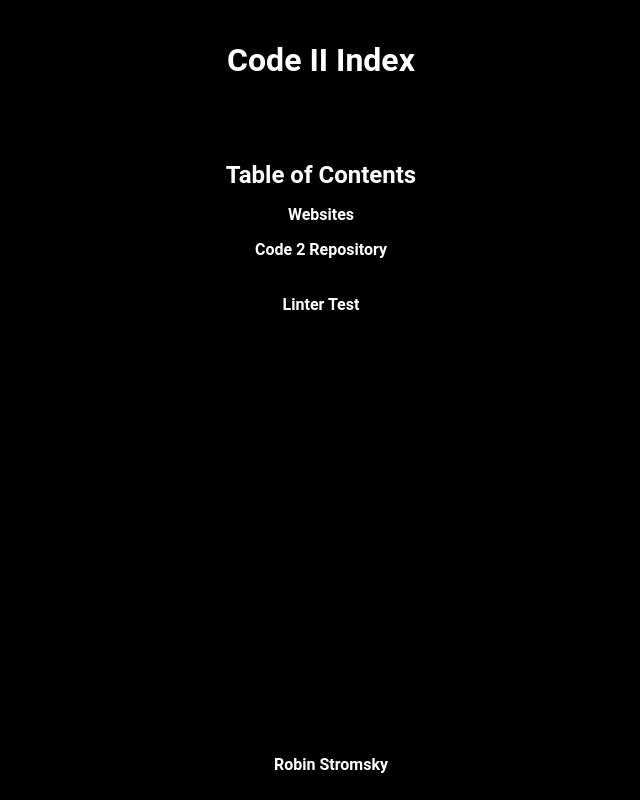
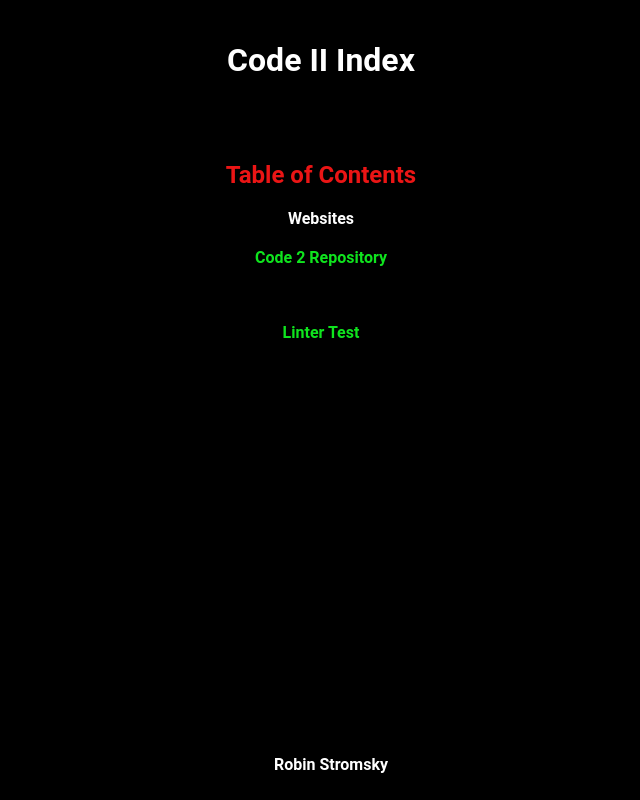
Before and after one commit to rbnsky/code2, a website: page index.html in a window 1280 px wide. Shown: the whole page, without its empty margins (319-959 px from the left). Drawn offline with Linux system fonts and the light colour scheme.

Commit message:
css debug

```diff
--- a/index.css
+++ b/index.css
@@ -25,8 +25,8 @@ nav {
 
 nav h2 {
     font-weight: bold;
-    color: #ffffff;
-    margin-bottom: 10px;
+    color: #eb1515;
+    margin-bottom: 20px;
     text-align: center;
 }
 
@@ -38,11 +38,11 @@ nav ul {
 }
 
 nav ul li {
-    margin: 10px 0;
+    margin: 20px 0;
 }
 
 nav ul li a {
-    color: #ffffff;
+    color: #0fe41e;
     text-decoration: none;
     font-weight: bold;
 }
```
